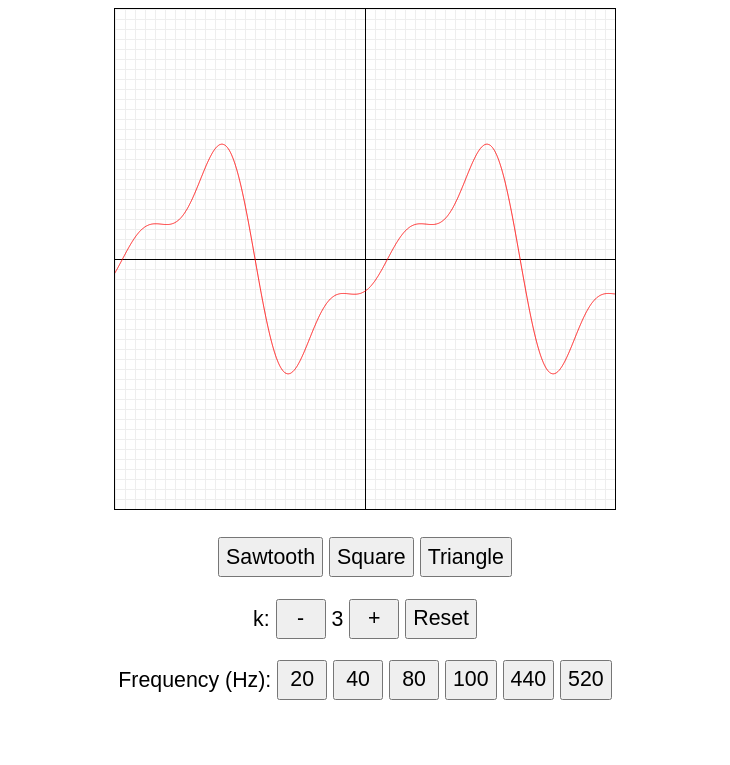
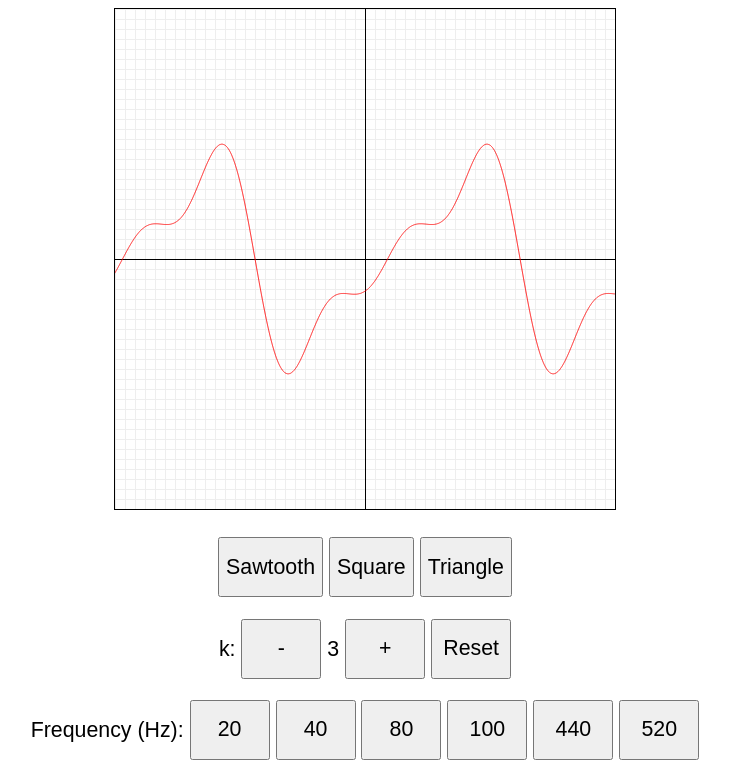
Before and after one commit to thomerow/additive-synthesis-html5, a plain HTML site: page index.html in a window 1280 px wide. Shown: the top 765 px of the page, without its empty margins (275-1005 px from the left). Drawn offline with Linux system fonts and the light colour scheme.

Commit message:
Larger buttons

```diff
--- a/index.html
+++ b/index.html
@@ -4,13 +4,14 @@
 
    <head>
       <style>
-         * {
+         body {
             font-size: 16pt;
             font-family: Arial, Helvetica, sans-serif
          }
          button {
-            min-height: 40px;
-            min-width: 50px;
+            font-size: 16pt;
+            min-height: 60px;
+            min-width: 80px;
          }
       </style>
    </head>
```
